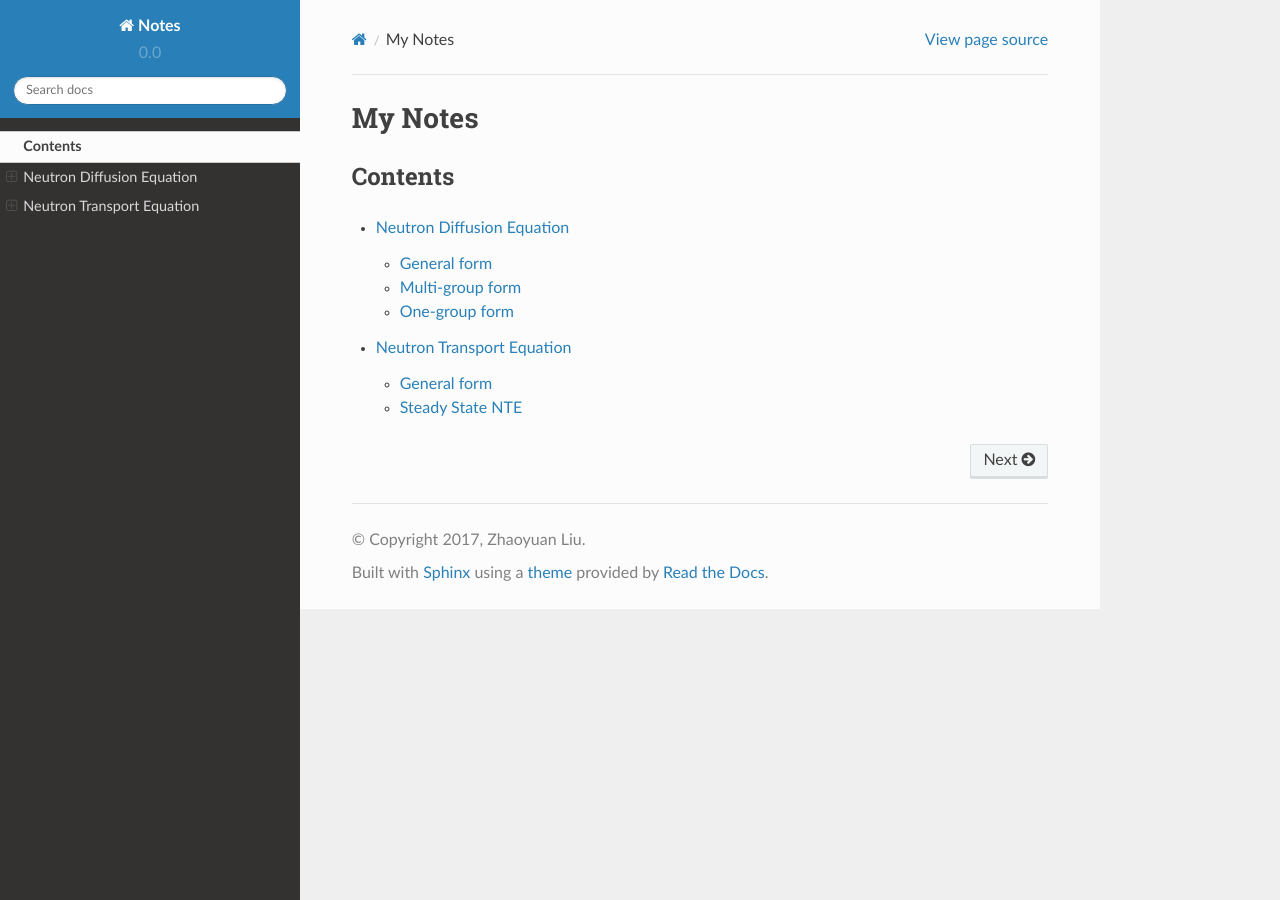
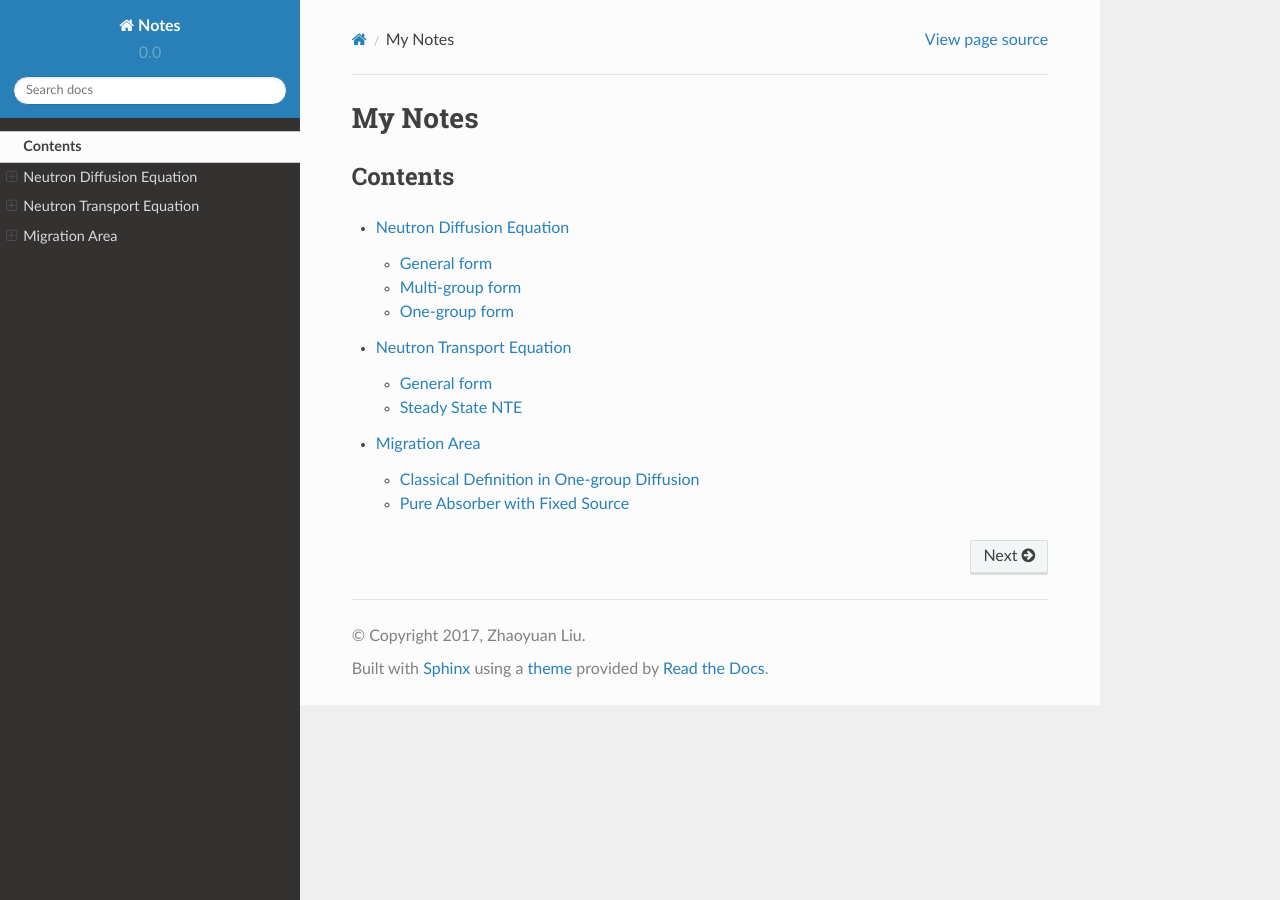
Before and after one commit to johnnyliu27/notes, a Sphinx documentation site: the page built from docs/source/index.rst, in a window 1280 px wide. Built offline with Sphinx 7.4.7 and the Read the Docs theme 2.0.0, drawn with Linux system fonts in a browser that asks for light colours; some of the changed lines change nothing that is shown.

Commit message:
Add section for migration area

```diff
--- a/docs/source/index.rst
+++ b/docs/source/index.rst
@@ -21,3 +21,4 @@ Contents
 
    sec_nde
    sec_nte
+   sec_migration
--- /dev/null
+++ b/docs/source/sec_migration.rst
@@ -0,0 +1,137 @@
+
+Migration Area
+==============
+
+Classical Definition in One-group Diffusion
+-------------------------------------------
+
+In one-group diffusion theory, migration area can be proven to be equal
+to one-sixth of the average square of the flight distance from the
+position where a neutron is born to the position where it is absorbed,
+as shown in Equation :eq:`ma_defination`:
+
+.. math::
+  :label: ma_defination
+
+   \label{eq::ma_defination}
+       M^2 =\frac{D}{\Sigma_{a}} = \frac{1}{6} \overline{r^2}
+
+In Equation :eq:`ma_defination`, :math:`M^2`
+is migration area, :math:`D` is diffusion coefficient,
+:math:`\Sigma_{a}` is absorption cross section and
+:math:`\overline{r^2}` is the average square of crow flight length of
+the neutron from the position where it is born to the position absorbed.
+
+The derivation of this one-sixth relationship is under the assumption of
+a point neutron source emitting neutrons (with the intensity of
+:math:`S`) in an infinite homogeneous material. Through one-group
+diffusion theory, the spatial scalar flux expression in polar
+coordinates can be derived as
+
+.. math::
+
+   \label{eq::flux_diffusion}
+       \phi(r) = \frac{S e^{-r/M}}{4 \pi r D}
+
+With this, the probability of any neutron absorbed within a thin
+spherical shell from :math:`r` to :math:`r+dr` is
+
+.. math::
+
+   p(r)dr = \frac{\Sigma_a \phi(r) dV}{S}
+               = \frac{\Sigma_a \frac{S e^{-r/M}}{4 \pi r D} 4 \pi r^2 dr}{S}
+               = \frac{1}{M^2} e^{-r/M} r dr
+
+Using the probability density function for :math:`r` with the
+integration formula of
+:math:`\int_{0}^{\infty} r^n e^{-ar} dr = \frac{n!}{a^{n+1}}`, we can
+compute the second moment of :math:`r` as
+
+.. math::
+
+   \overline{r^2} = \int_{0}^{\infty} r^2 p(r) dr
+                      = \frac{1}{M^2} \int_{0}^{\infty} r^3 e^{-r/M} dr
+                      = \frac{1}{M^2} \frac{3!}{(1/M)^4} = 6 M^2
+
+So we can get the relationship of
+:math:`M^2 = \frac{1}{6} \overline{r^2}`.
+
+Pure Absorber with Fixed Source
+-------------------------------
+
+Exponential Decay Model
+~~~~~~~~~~~~~~~~~~~~~~~
+
+In pure absorber, the length each neutron traveled before absorption
+will just be the same result as exponential decay model, in which
+
+.. math:: p(r) dr = e ^ {-\Sigma_a r} \Sigma_a dr
+
+Then in this case the second moment of :math:`r` as
+
+.. math::
+
+   \overline{r^2} = \int_{0}^{\infty} r^2 p(r) dr
+                      = \Sigma_a \int_{0}^{\infty} r^2 e ^ {-\Sigma_a r} dr
+                      = \frac{2}{\Sigma_a^2}
+
+Neutron Transport in 1D Sphere
+~~~~~~~~~~~~~~~~~~~~~~~~~~~~~~
+
+If we start from NTE in the coordinates of 1D sphere, it is expected to
+get the same results. Starting from the general expression of 1D NTE
+
+.. math::
+
+   \vec{\Omega} \cdot \nabla \psi(\vec{r}, E, \vec{\Omega})
+               + \Sigma_t(\vec{r}, E) \psi(\vec{r}, E, \vec{\Omega}) =
+               Q(\vec{r}, E, \vec{\Omega})
+
+First we need to specify the symbols which will be used to represent for
+the spatial and angular variables as shown in the following figure. In
+addition, :math:`\mu = cos \theta`.
+
+.. image:: plots/sphericalCoor.png
+   :width: 45.0%
+   :align: center
+
+The directional derivative of angular flux
+:math:`\vec{\Omega} \cdot \nabla \psi(\vec{r}, E, \vec{\Omega}) = \frac{\partial \psi}{\partial l}`.
+The movement of neutron will cause the change of :math:`r` and
+:math:`\theta` simultaneously, thus
+
+.. math:: \vec{\Omega} \cdot \nabla \psi(\vec{r}, E, \vec{\Omega}) = \frac{\partial \psi}{\partial l} = \frac{\partial \psi}{\partial r} \frac{\partial r}{\partial l} + \frac{\partial \psi}{\partial \mu} \frac{\partial \mu}{\partial l}
+
+Besides,
+
+.. math::
+
+   \begin{aligned}
+       & \frac{\partial r}{\partial l} = cos \theta = \mu
+       \\
+       & \frac{\partial \mu}{\partial l} = \frac{\partial \mu}{\partial \  \theta} \frac{\partial \theta}{\partial l} = - sin \theta (-\frac{-sin \theta}{r}) = \frac{1-\mu^2}{r}
+       \end{aligned}
+
+So we can get
+
+.. math::
+
+   \vec{\Omega} \cdot \nabla \psi(\vec{r}, E, \vec{\Omega}) =
+        \frac{\partial \psi}{\partial r} \frac{\partial r}{\partial l} + \frac{\partial \psi}{\partial \mu} \frac{\partial \mu}{\partial l}
+        = \mu \frac{\partial \psi}{\partial r} + \frac{1-\mu^2}{r} \frac{\partial \psi}{\partial \mu}
+
+Then NTE in 1D sphere becomes
+
+.. math::
+
+   \mu \frac{\partial \psi}{\partial r} + \frac{1-\mu^2}{r} \frac{\partial \psi}{\partial \mu}
+               + \Sigma_t \psi =
+               S
+
+It should be mentioned here that in this equation, angular flux is
+dependent on :math:`\mu` but no longer :math:`\vec{\Omega}`. In the case
+of pure absorber with fixed source in the center, actually all neutrons
+will fly along straight lines aligning with the origin, so we can always
+have :math:`\mu = 1`. As a result, NTE becomes
+
+.. math:: \frac{\partial \psi}{\partial r} + \Sigma_t \psi = S
```
Also changed, not shown: docs/source/plots/sphericalCoor.png (added).
